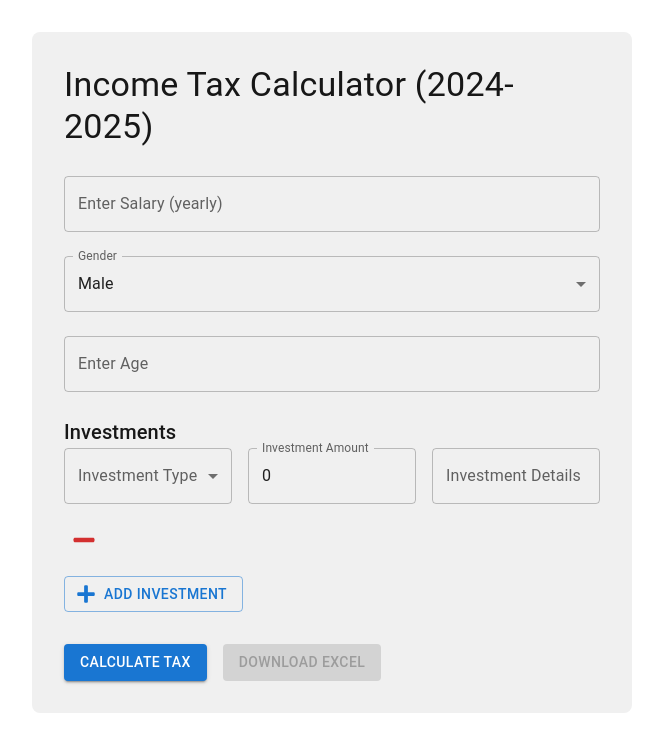
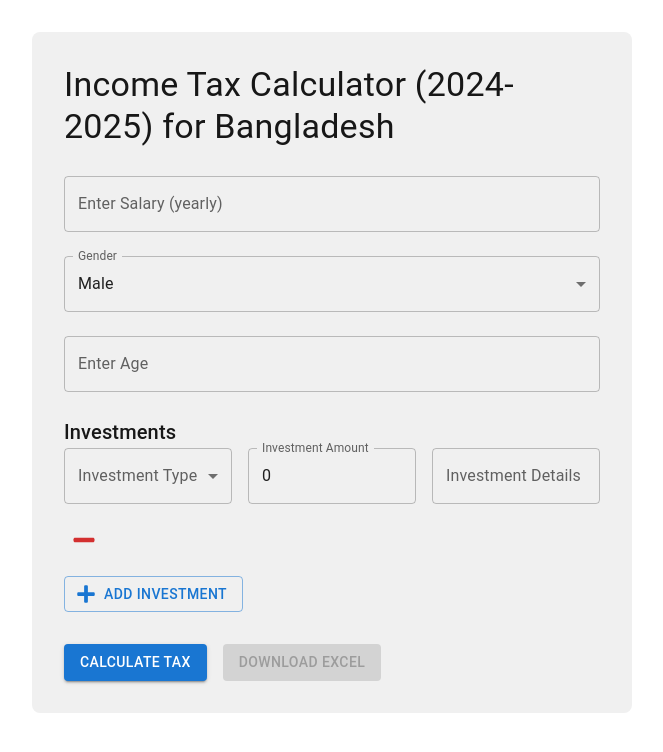
Before and after one commit to sifatshishir/tax-calculator, a Next.js app: page / in a window 1280 px wide. Shown: the top 752 px of the page, without its empty margins (308-971 px from the left). Built offline with nearby package versions, Linux system fonts and the light colour scheme.

Commit message:
title update

```diff
--- a/src/app/page.tsx
+++ b/src/app/page.tsx
@@ -136,7 +136,7 @@ export default function Page() {
         <Container maxWidth="sm"
                    style={{marginTop: '2rem', backgroundColor: '#f0f0f0', padding: '2rem', borderRadius: '8px'}}
         >
-            <Typography variant="h4" gutterBottom>Income Tax Calculator (2024-2025)</Typography>
+            <Typography variant="h4" gutterBottom>Income Tax Calculator (2024-2025) for Bangladesh</Typography>
             <TextField
                 label="Enter Salary (yearly)"
                 type="number"
```
